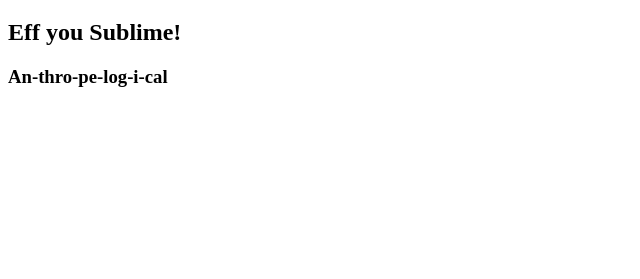
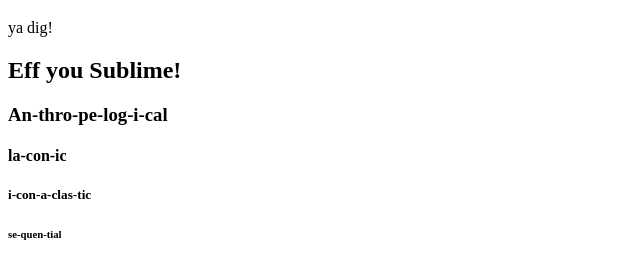
Before and after one commit to rwelch0632/coursera_test, a plain HTML site: page site2/index.html in a window 1280 px wide. Shown: the part 87-366 px from the top of the page, without its empty margins (0-640 px from the left). Drawn offline with Linux system fonts and the light colour scheme.

Commit message:
Another update

```diff
--- a/site2/index.html
+++ b/site2/index.html
@@ -8,7 +8,11 @@
 <body>
 Hey Coursera!!!
 <h1> I'm outchea </h1>
+<p> ya dig! </p>
 <h2>Eff you Sublime!</h2>
 <h3> An-thro-pe-log-i-cal</h3>
+<h4> la-con-ic </h4>
+<h5> i-con-a-clas-tic </h5>
+<h6> se-quen-tial </h6>
 </body>
 </html>
```
